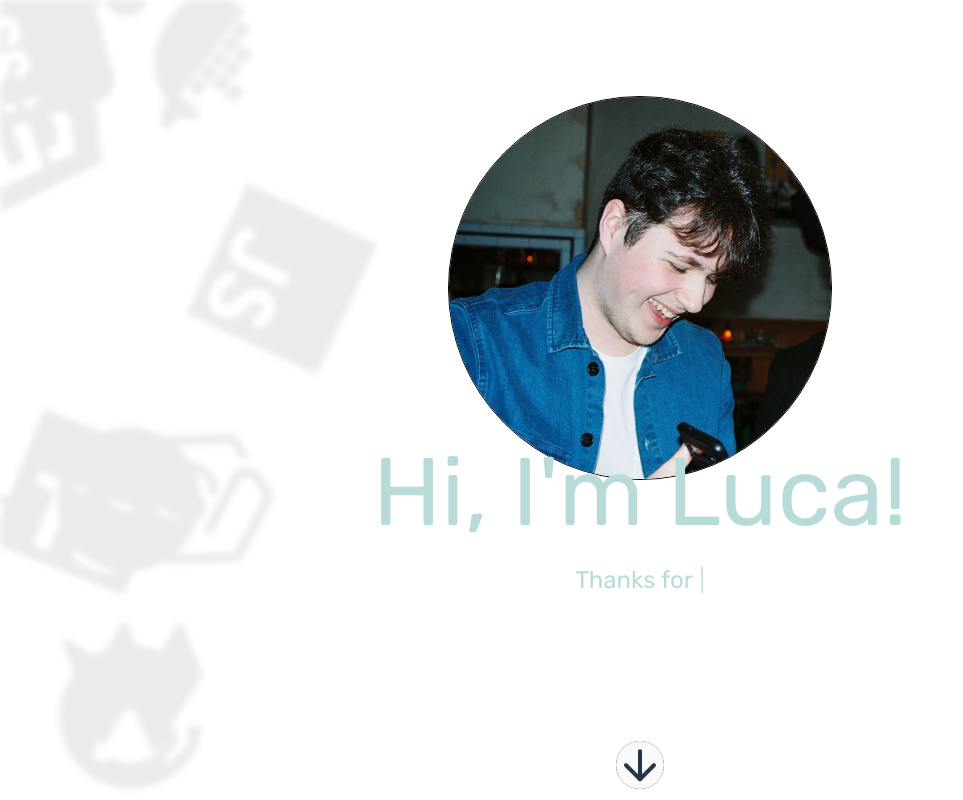
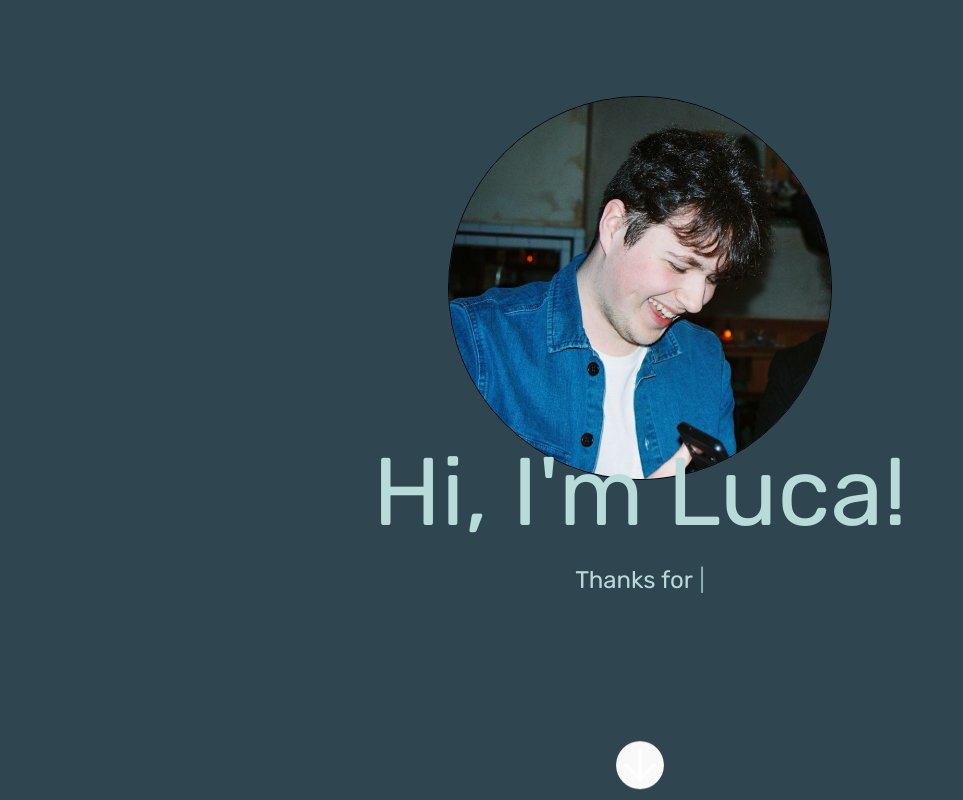
Before and after one commit to Lean-Monster/PortfolioWebstite, a React (Vite) app: page / in a window 1280 px wide. Shown: the top 800 px of the page, without its empty margins (0-963 px from the left). Built offline with nearby package versions, Linux system fonts and the light colour scheme.

Commit message:
attempt to fix background col

```diff
--- a/index.html
+++ b/index.html
@@ -1,12 +1,16 @@
 <!doctype html>
-<html lang="en">
+<html lang="en" style="background-color: #2f4550;">
   <head>
     <meta charset="UTF-8" />
     <link rel="icon" type="image/svg+xml" href="/src/assets/images/portfoliopic.jpg" />
     <meta name="viewport" content="width=device-width, initial-scale=1.0" />
+    <meta name="theme-color" content="#2f4550" />
+    <style>
+          html { background-color: #2f4550; }
+    </style>
     <title>Luca.Dev</title>
   </head>
-  <body>
+  <body style="background-color: #2f4550;">
     <div id="root"></div>
     <script type="module" src="/src/main.tsx"></script>
   </body>
--- a/src/index.css
+++ b/src/index.css
@@ -26,7 +26,6 @@ body {
 
 @media (prefers-color-scheme: light) {
   :root {
-    color: #213547;
     background-color: #ffffff;
   }
   a:hover {
```
